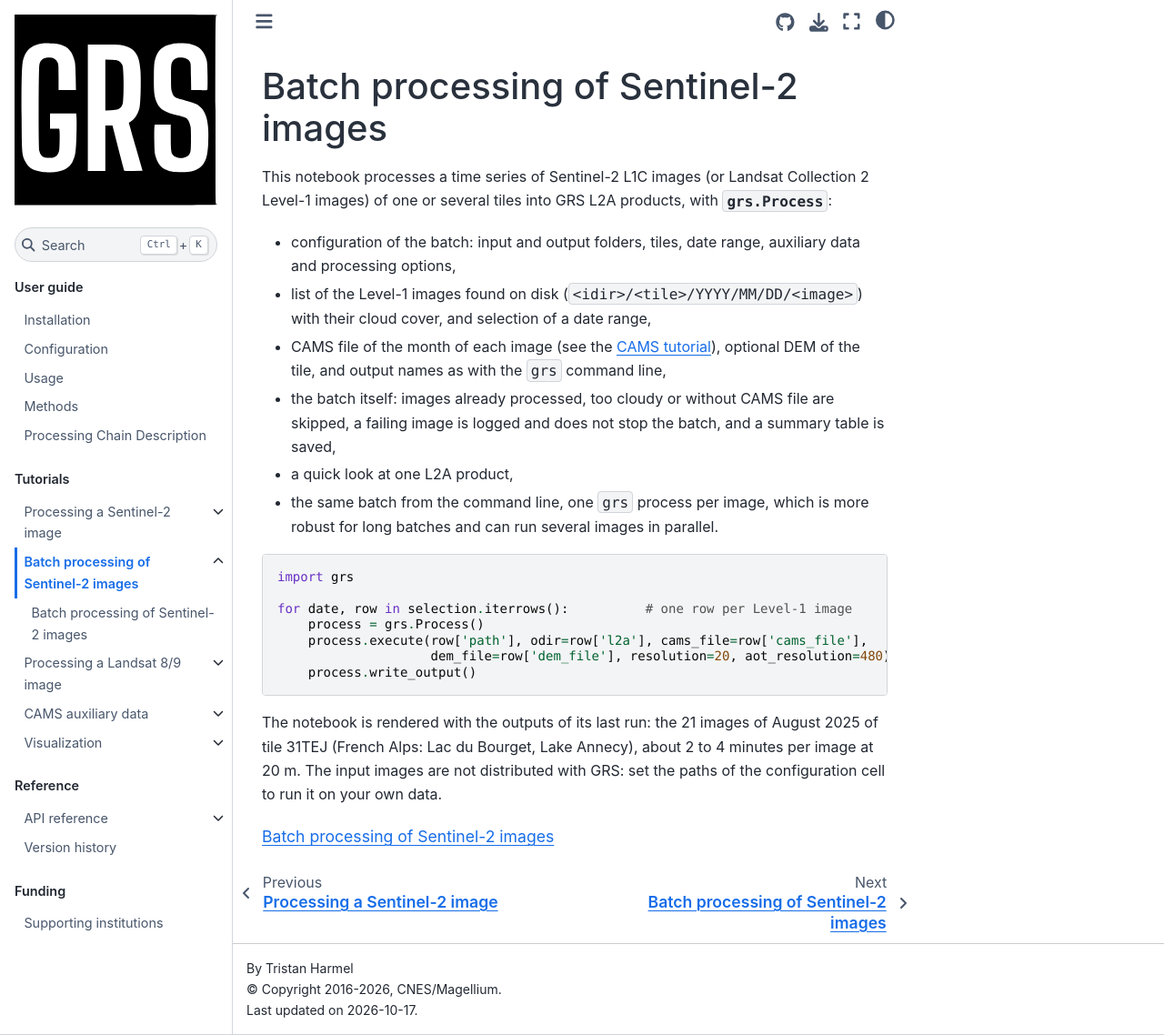
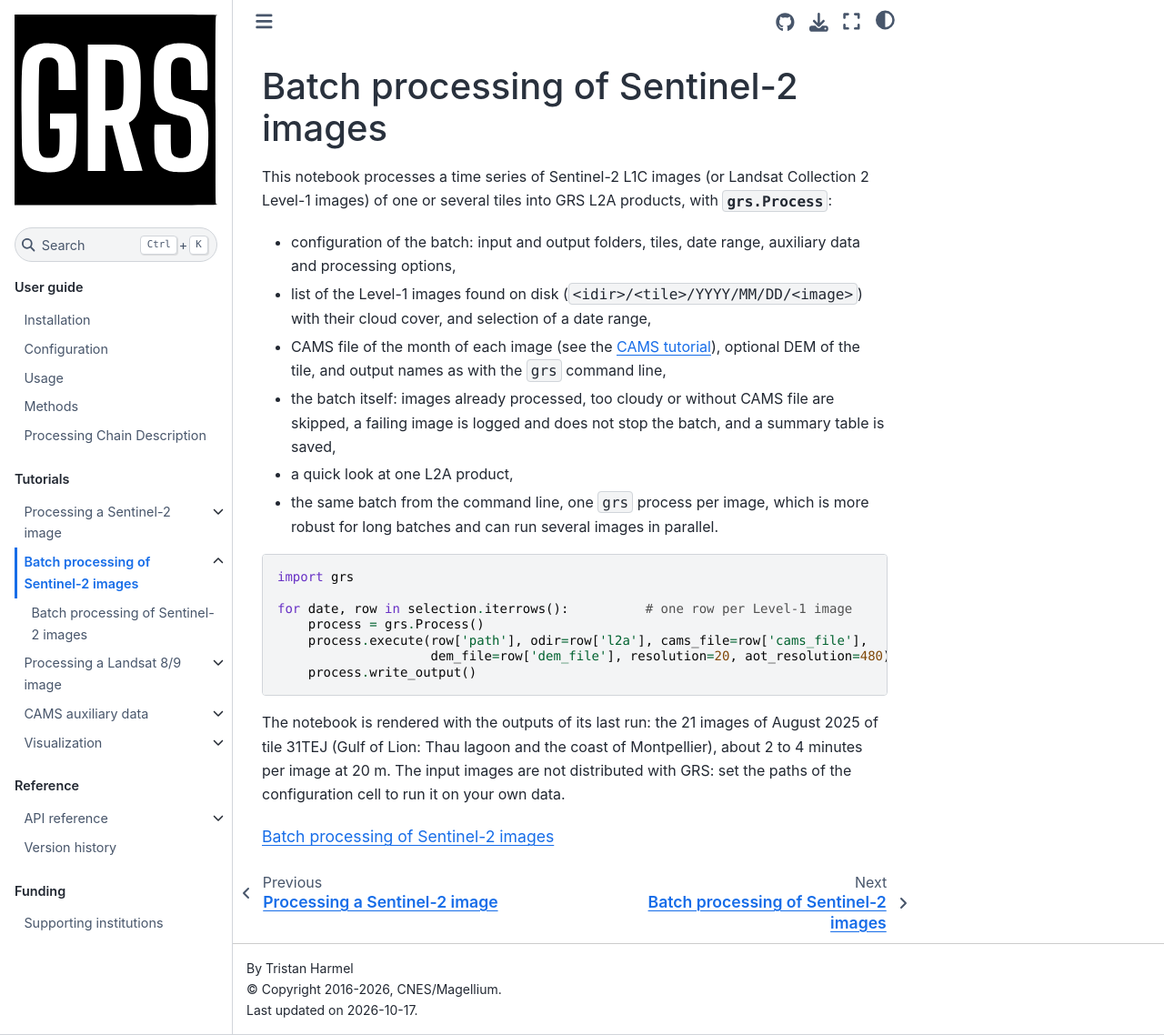
Before and after one commit to Tristanovsk/grs, a Sphinx documentation site: the page built from docs/source/examples/batch.md, in a window 1280 px wide and 1138 px high. Shown: the whole window at 91% size. Built offline with Sphinx 7.4.7 and the Sphinx Book theme 1.1.4, drawn with Linux system fonts in a browser that asks for light colours; pages that are not in the unit, such as notebooks, are missing from menus.

Commit message:
docs: tile 31TEJ is the Gulf of Lion (Thau lagoon), not the Alps

````diff
--- a/docs/source/examples/batch.md
+++ b/docs/source/examples/batch.md
@@ -27,8 +27,9 @@ for date, row in selection.iterrows():          # one row per Level-1 image
 ```
 
 The notebook is rendered with the outputs of its last run: the 21 images of August 2025 of tile
-31TEJ (French Alps: Lac du Bourget, Lake Annecy), about 2 to 4 minutes per image at 20 m. The input images are not
-distributed with GRS: set the paths of the configuration cell to run it on your own data.
+31TEJ (Gulf of Lion: Thau lagoon and the coast of Montpellier), about 2 to 4 minutes per image at
+20 m. The input images are not distributed with GRS: set the paths of the configuration cell to run it
+on your own data.
 
 ```{toctree}
 :maxdepth: 1
````
